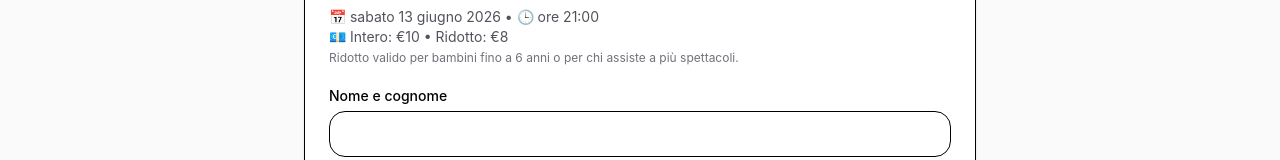
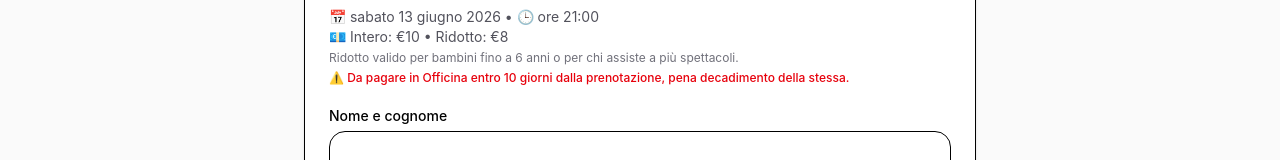
Before and after one commit to liberamint/biglietteria-teatro, a Next.js app: page /prenota in a window 1280 px wide. Shown: the part 269-429 px from the top of the page. Built offline with nearby package versions, Linux system fonts and the light colour scheme; no server answers.

Commit message:
aggiunta nota pagamento prenotazioni

```diff
--- a/app/prenota/page.tsx
+++ b/app/prenota/page.tsx
@@ -124,6 +124,10 @@ export default function PrenotaPage() {
   <span className="text-xs text-zinc-500">
     Ridotto valido per bambini fino a 6 anni o per chi assiste a più spettacoli.
   </span>
+  <br />
+  <span className="text-xs text-red-600 font-medium">
+    ⚠️ Da pagare in Officina entro 10 giorni dalla prenotazione, pena decadimento della stessa.
+  </span>
 </p>
               </div>
 
```
Lines whose indentation alone changed are shown as unchanged.
